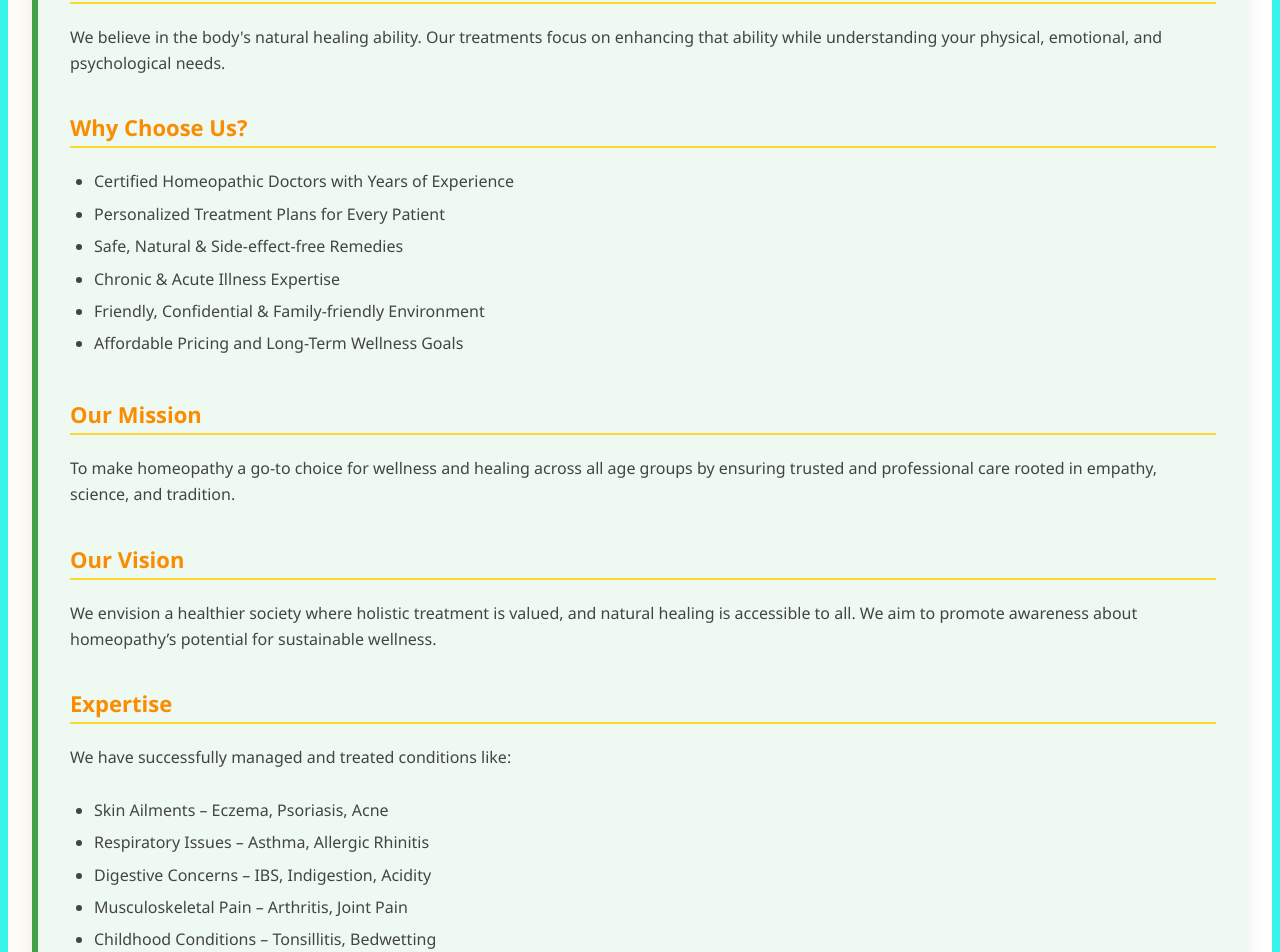
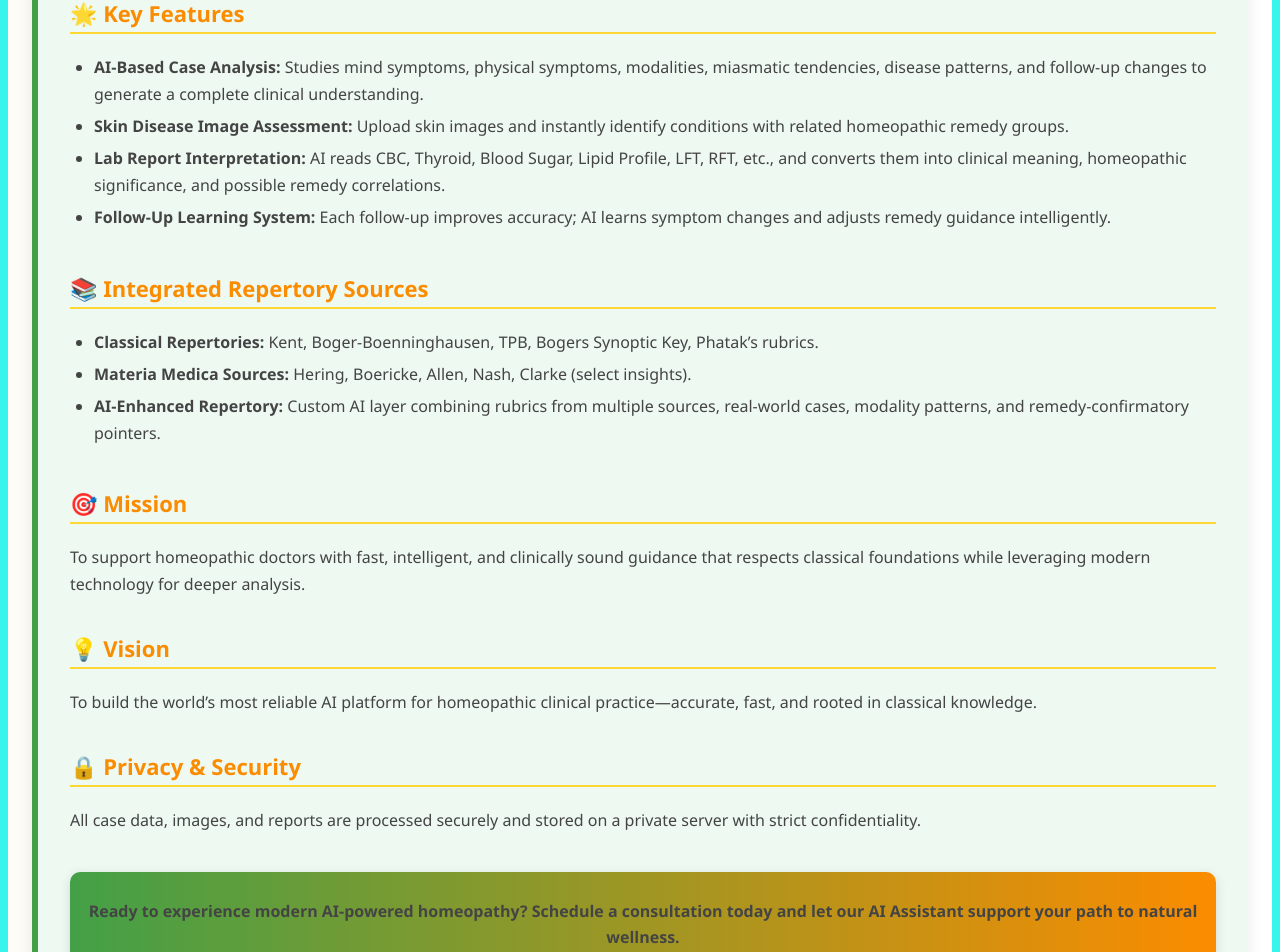
Before and after one commit to srisuryahomeopathyai-star/HomeopathyAi, a React (Vite) app in the folder Frontend/: page /about in a window 1280 px wide. Shown: the part 473-1425 px from the top of the page. Built offline with nearby package versions, Linux system fonts and the light colour scheme.

Commit message:
updated aboutus

```diff
--- a/Frontend/src/Components/Aboutus.jsx
+++ b/Frontend/src/Components/Aboutus.jsx
@@ -1,3 +1,93 @@
+/** @format */
+
+// /** @format */
+
+// import React from "react";
+// import "./AboutUs.css";
+
+// const AboutUs = () => {
+//   return (
+//     <section className='about-section'>
+//       <div className='about-container'>
+//         <h2 className='about-heading'>About Sri Surya Homeopathy</h2>
+
+//         <p className='about-description'>
+//           At <strong>Sri Surya Homeopathy</strong>, we provide natural, gentle,
+//           and effective healing through the science of homeopathy. Our mission
+//           is to offer holistic wellness by treating not just the symptoms, but
+//           the root cause of disease.
+//         </p>
+
+//         <div className='about-content'>
+//           <div className='about-text'>
+//             <h3>Our Philosophy</h3>
+//             <p>
+//               We believe in the body's natural healing ability. Our treatments
+//               focus on enhancing that ability while understanding your physical,
+//               emotional, and psychological needs.
+//             </p>
+
+//             <h3>Why Choose Us?</h3>
+//             <ul>
+//               <li>Certified Homeopathic Doctors with Years of Experience</li>
+//               <li>Personalized Treatment Plans for Every Patient</li>
+//               <li>Safe, Natural & Side-effect-free Remedies</li>
+//               <li>Chronic & Acute Illness Expertise</li>
+//               <li>Friendly, Confidential & Family-friendly Environment</li>
+//               <li>Affordable Pricing and Long-Term Wellness Goals</li>
+//             </ul>
+
+//             <h3>Our Mission</h3>
+//             <p>
+//               To make homeopathy a go-to choice for wellness and healing across
+//               all age groups by ensuring trusted and professional care rooted in
+//               empathy, science, and tradition.
+//             </p>
+
+//             <h3>Our Vision</h3>
+//             <p>
+//               We envision a healthier society where holistic treatment is
+//               valued, and natural healing is accessible to all. We aim to
+//               promote awareness about homeopathy’s potential for sustainable
+//               wellness.
+//             </p>
+
+//             <h3>Expertise</h3>
+//             <p>We have successfully managed and treated conditions like:</p>
+//             <ul>
+//               <li>Skin Ailments – Eczema, Psoriasis, Acne</li>
+//               <li>Respiratory Issues – Asthma, Allergic Rhinitis</li>
+//               <li>Digestive Concerns – IBS, Indigestion, Acidity</li>
+//               <li>Musculoskeletal Pain – Arthritis, Joint Pain</li>
+//               <li>Childhood Conditions – Tonsillitis, Bedwetting</li>
+//               <li>Mental Health – Anxiety, Sleeplessness, Stress</li>
+//               <li>
+//                 Women's Health – PCOD, Irregular Cycles, Hormonal Imbalance
+//               </li>
+//             </ul>
+
+//             <h3>Patient-Centric Care</h3>
+//             <p>
+//               We focus on building a deep understanding of our patients. From
+//               the first consultation to follow-ups, our care is rooted in
+//               empathy, active listening, and ongoing support.
+//             </p>
+
+//             <div className='about-cta'>
+//               <p>
+//                 Ready to begin your journey toward natural wellness?{" "}
+//                 <strong>Schedule a consultation today</strong> and experience
+//                 the Sri Surya Homeopathy difference.
+//               </p>
+//             </div>
+//           </div>
+//         </div>
+//       </div>
+//     </section>
+//   );
+// };
+
+// export default AboutUs;
 /** @format */
 
 import React from "react";
@@ -7,75 +97,88 @@ const AboutUs = () => {
   return (
     <section className='about-section'>
       <div className='about-container'>
-        <h2 className='about-heading'>About Sri Surya Homeopathy</h2>
+        <h2 className='about-heading'>About Sri Surya Homeopathy AI</h2>
 
         <p className='about-description'>
-          At <strong>Sri Surya Homeopathy</strong>, we provide natural, gentle,
-          and effective healing through the science of homeopathy. Our mission
-          is to offer holistic wellness by treating not just the symptoms, but
-          the root cause of disease.
+          Our <strong>Homeopathy AI Assistant</strong> is a modern clinical
+          decision-support system built to help practitioners analyze cases with
+          high accuracy and depth. The app combines advanced AI, classical
+          homeopathic principles, and a custom-built repertory engine to provide
+          reliable, evidence-based suggestions.
         </p>
 
         <div className='about-content'>
+          {/* Features */}
           <div className='about-text'>
-            <h3>Our Philosophy</h3>
-            <p>
-              We believe in the body's natural healing ability. Our treatments
-              focus on enhancing that ability while understanding your physical,
-              emotional, and psychological needs.
-            </p>
-
-            <h3>Why Choose Us?</h3>
+            <h3>🌟 Key Features</h3>
             <ul>
-              <li>Certified Homeopathic Doctors with Years of Experience</li>
-              <li>Personalized Treatment Plans for Every Patient</li>
-              <li>Safe, Natural & Side-effect-free Remedies</li>
-              <li>Chronic & Acute Illness Expertise</li>
-              <li>Friendly, Confidential & Family-friendly Environment</li>
-              <li>Affordable Pricing and Long-Term Wellness Goals</li>
-            </ul>
-
-            <h3>Our Mission</h3>
-            <p>
-              To make homeopathy a go-to choice for wellness and healing across
-              all age groups by ensuring trusted and professional care rooted in
-              empathy, science, and tradition.
-            </p>
-
-            <h3>Our Vision</h3>
-            <p>
-              We envision a healthier society where holistic treatment is
-              valued, and natural healing is accessible to all. We aim to
-              promote awareness about homeopathy’s potential for sustainable
-              wellness.
-            </p>
-
-            <h3>Expertise</h3>
-            <p>We have successfully managed and treated conditions like:</p>
-            <ul>
-              <li>Skin Ailments – Eczema, Psoriasis, Acne</li>
-              <li>Respiratory Issues – Asthma, Allergic Rhinitis</li>
-              <li>Digestive Concerns – IBS, Indigestion, Acidity</li>
-              <li>Musculoskeletal Pain – Arthritis, Joint Pain</li>
-              <li>Childhood Conditions – Tonsillitis, Bedwetting</li>
-              <li>Mental Health – Anxiety, Sleeplessness, Stress</li>
               <li>
-                Women's Health – PCOD, Irregular Cycles, Hormonal Imbalance
+                <strong>AI-Based Case Analysis:</strong> Studies mind symptoms,
+                physical symptoms, modalities, miasmatic tendencies, disease
+                patterns, and follow-up changes to generate a complete clinical
+                understanding.
+              </li>
+              <li>
+                <strong>Skin Disease Image Assessment:</strong> Upload skin
+                images and instantly identify conditions with related
+                homeopathic remedy groups.
+              </li>
+              <li>
+                <strong>Lab Report Interpretation:</strong> AI reads CBC,
+                Thyroid, Blood Sugar, Lipid Profile, LFT, RFT, etc., and
+                converts them into clinical meaning, homeopathic significance,
+                and possible remedy correlations.
+              </li>
+              <li>
+                <strong>Follow-Up Learning System:</strong> Each follow-up
+                improves accuracy; AI learns symptom changes and adjusts remedy
+                guidance intelligently.
               </li>
             </ul>
 
-            <h3>Patient-Centric Care</h3>
+            <h3>📚 Integrated Repertory Sources</h3>
+            <ul>
+              <li>
+                <strong>Classical Repertories:</strong> Kent,
+                Boger-Boenninghausen, TPB, Bogers Synoptic Key, Phatak’s
+                rubrics.
+              </li>
+              <li>
+                <strong>Materia Medica Sources:</strong> Hering, Boericke,
+                Allen, Nash, Clarke (select insights).
+              </li>
+              <li>
+                <strong>AI-Enhanced Repertory:</strong> Custom AI layer
+                combining rubrics from multiple sources, real-world cases,
+                modality patterns, and remedy-confirmatory pointers.
+              </li>
+            </ul>
+
+            <h3>🎯 Mission</h3>
             <p>
-              We focus on building a deep understanding of our patients. From
-              the first consultation to follow-ups, our care is rooted in
-              empathy, active listening, and ongoing support.
+              To support homeopathic doctors with fast, intelligent, and
+              clinically sound guidance that respects classical foundations
+              while leveraging modern technology for deeper analysis.
+            </p>
+
+            <h3>💡 Vision</h3>
+            <p>
+              To build the world’s most reliable AI platform for homeopathic
+              clinical practice—accurate, fast, and rooted in classical
+              knowledge.
+            </p>
+
+            <h3>🔒 Privacy & Security</h3>
+            <p>
+              All case data, images, and reports are processed securely and
+              stored on a private server with strict confidentiality.
             </p>
 
             <div className='about-cta'>
               <p>
-                Ready to begin your journey toward natural wellness?{" "}
-                <strong>Schedule a consultation today</strong> and experience
-                the Sri Surya Homeopathy difference.
+                Ready to experience modern AI-powered homeopathy?{" "}
+                <strong>Schedule a consultation today</strong> and let our AI
+                Assistant support your path to natural wellness.
               </p>
             </div>
           </div>
```
